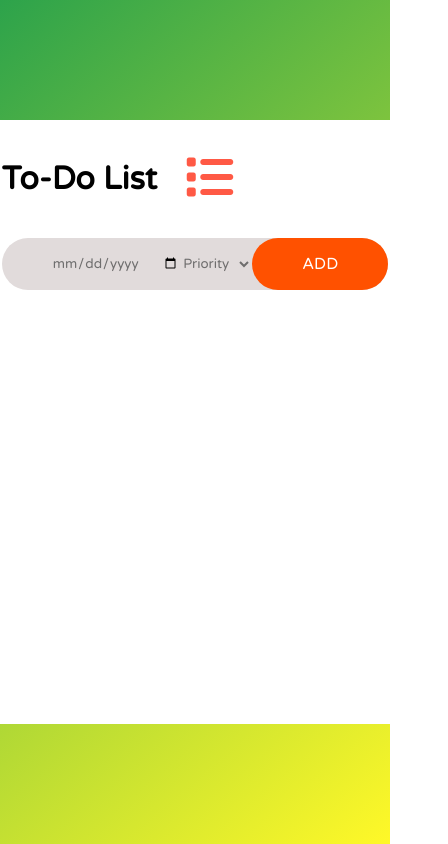
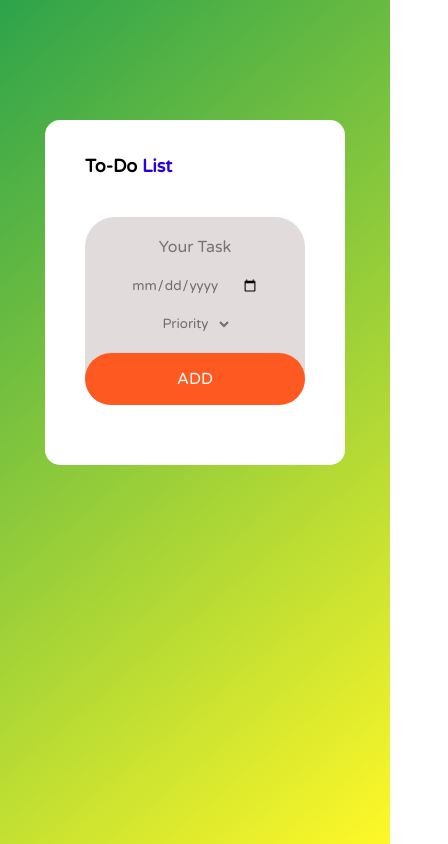
Before and after one commit to Suveshh/OCTANET_MAY_TASK2, a plain HTML site: page index.html in a window 390 px wide. Shown: the whole page, 448 px wide, since content can reach past the window. Drawn offline with Linux system fonts and the light colour scheme.

Commit message:
Add files via upload

```diff
--- a/index.html
+++ b/index.html
@@ -23,10 +23,17 @@
       font-family: "Varela Round";
       box-sizing: border-box;
     }
+    html,
+    body {
+      height: 100%;
+      width: 100%;
+      margin: 0;
+      padding: 0;
+      background: linear-gradient(140deg, #2da34b, #fff828);
+    }
+
     .main {
       width: 100%;
-      height: 100vh;
-      background: linear-gradient(140deg, #2da34b, #fff828);
       padding: 20px;
       display: flex;
       justify-content: center;
@@ -34,7 +41,7 @@
     .app {
       width: 600px;
       background: #ffffff;
-      margin: 100px 20px;
+      margin-top: 100px;
       padding: 40px 60px 70px;
       text-align: left;
       border-radius: 15px;
@@ -42,6 +49,9 @@
     h2 {
       font-size: xx-large;
       margin-bottom: 40px;
+    }
+    h2 span {
+      color: rgb(44, 0, 222);
     }
     .add {
       display: flex;
@@ -70,13 +80,15 @@
       outline: none;
       background: transparent;
       color: #6f6e6e;
+      margin-top: 20px;
+      margin-bottom: 20px;
     }
     button {
       z-index: 1000;
       border: none;
       outline: none;
       padding: 16px 50px;
-      background-color: #ff5100;
+      background-color: #ff5922;
       border-radius: 40px;
       color: #ffffff;
       font-size: 16px;
@@ -128,14 +140,56 @@
       position: absolute;
       right: 10%;
     }
+    @media screen and (max-width: 760px) {
+      .app {
+        width: 300px;
+        padding: 35px 40px;
+      }
+      h2 {
+        font-size: large;
+      }
+      #logo {
+        display: none;
+      }
+      .add {
+        display: flex;
+        flex-direction: column;
+        justify-content: space-between;
+        align-items: center;
+        padding: 0px;
+      }
+      .text {
+        width: 100%;
+        text-align: center;
+        padding: 0px;
+        margin-top: 20px;
+        color: #6f6e6e;
+      }
+      .due-date {
+        margin-top: 20px;
+      }
+      #btn {
+        width: 100%;
+      }
+      ul {
+        width: 100%;
+      }
+      ul li {
+        font-size: small;
+      }
+    }
   </style>
   <body>
     <div class="main">
       <div class="app">
         <h2>
-          To-Do List
+          To-Do <span>List</span>
           <span style="margin-left: 20px"
-            ><i class="fa-solid fa-list fa-xl" style="color: #ff5945"></i
+            ><i
+              id="logo"
+              class="fa-solid fa-list fa-xl"
+              style="color: #ff5945"
+            ></i
           ></span>
         </h2>
         <div class="add">
```
